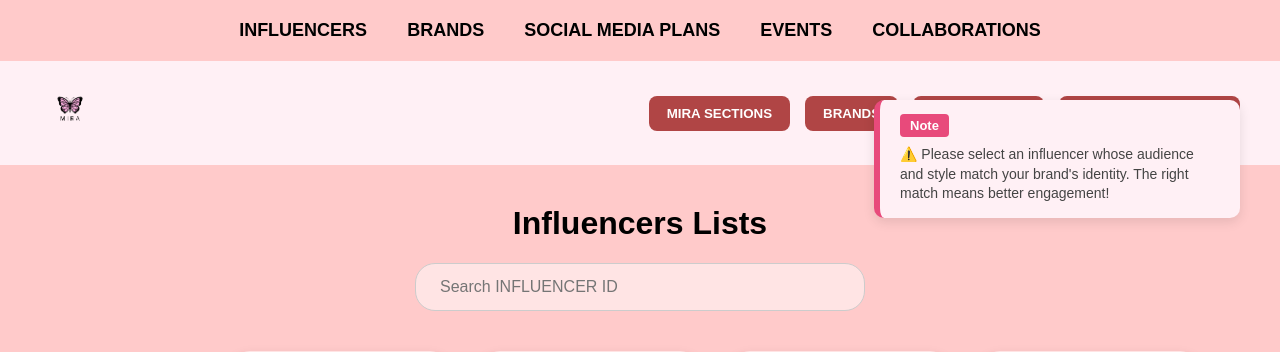
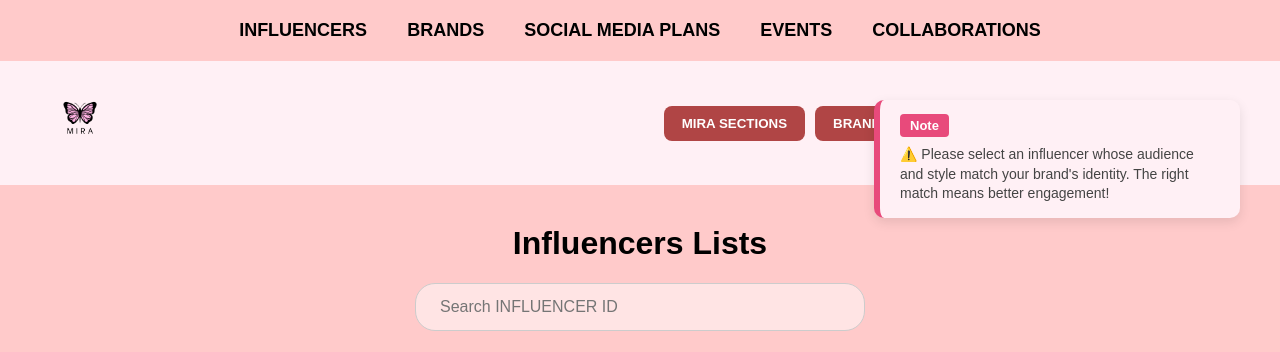
Before and after one commit to melikayar/socialmira, a Flask app: page / in a window 1280 px wide. Shown: the top 352 px of the page. Run offline with Flask 3, Linux system fonts and the light colour scheme.

Commit message:
Update: logo büyütüldü, butonlar ortaya alındı

```diff
--- a/app/static/css/home.css
+++ b/app/static/css/home.css
@@ -49,6 +49,12 @@ body {
 .sidebar button:last-child {
   background-color: #E66B88;
 }
+.sidebar-logo {
+  width: 120px; /* eski hali 80px-100px gibi küçükse artırdık */
+  height: auto;
+  margin: 10px 0;
+}
+
 
 
   /* Başlık */
@@ -300,13 +306,17 @@ body {
 }
 
 .top-bar .logo img {
-  height: 60px;
+  height: 80px;  /* artırarak büyütme */
 }
+
 
 .menu-buttons {
   display: flex;
-  gap: 15px;
+  justify-content: center;
+  gap: 10px;
+  flex-wrap: wrap;
 }
+
 
 .menu-buttons button {
   background-color: #b04545;
```
